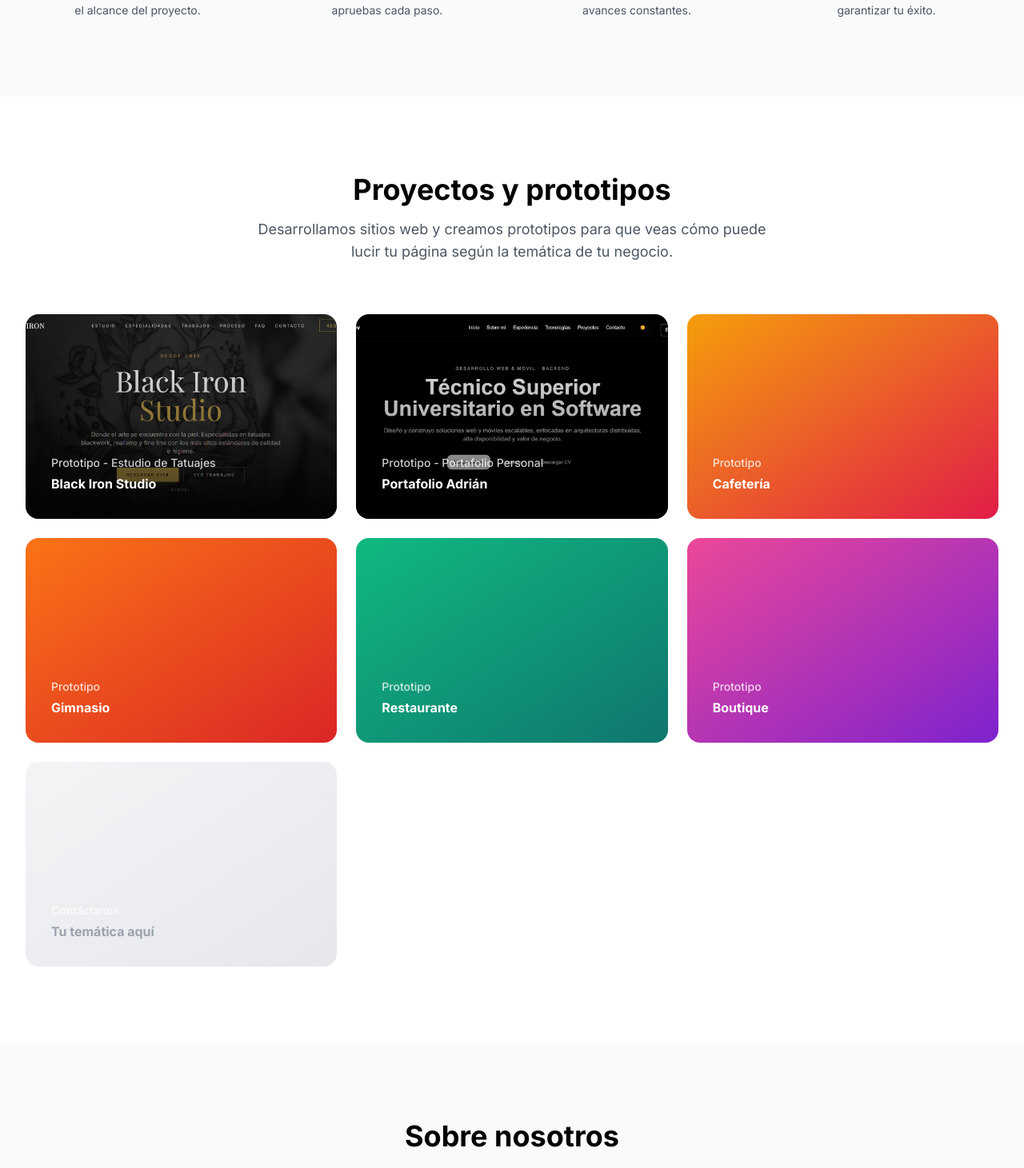
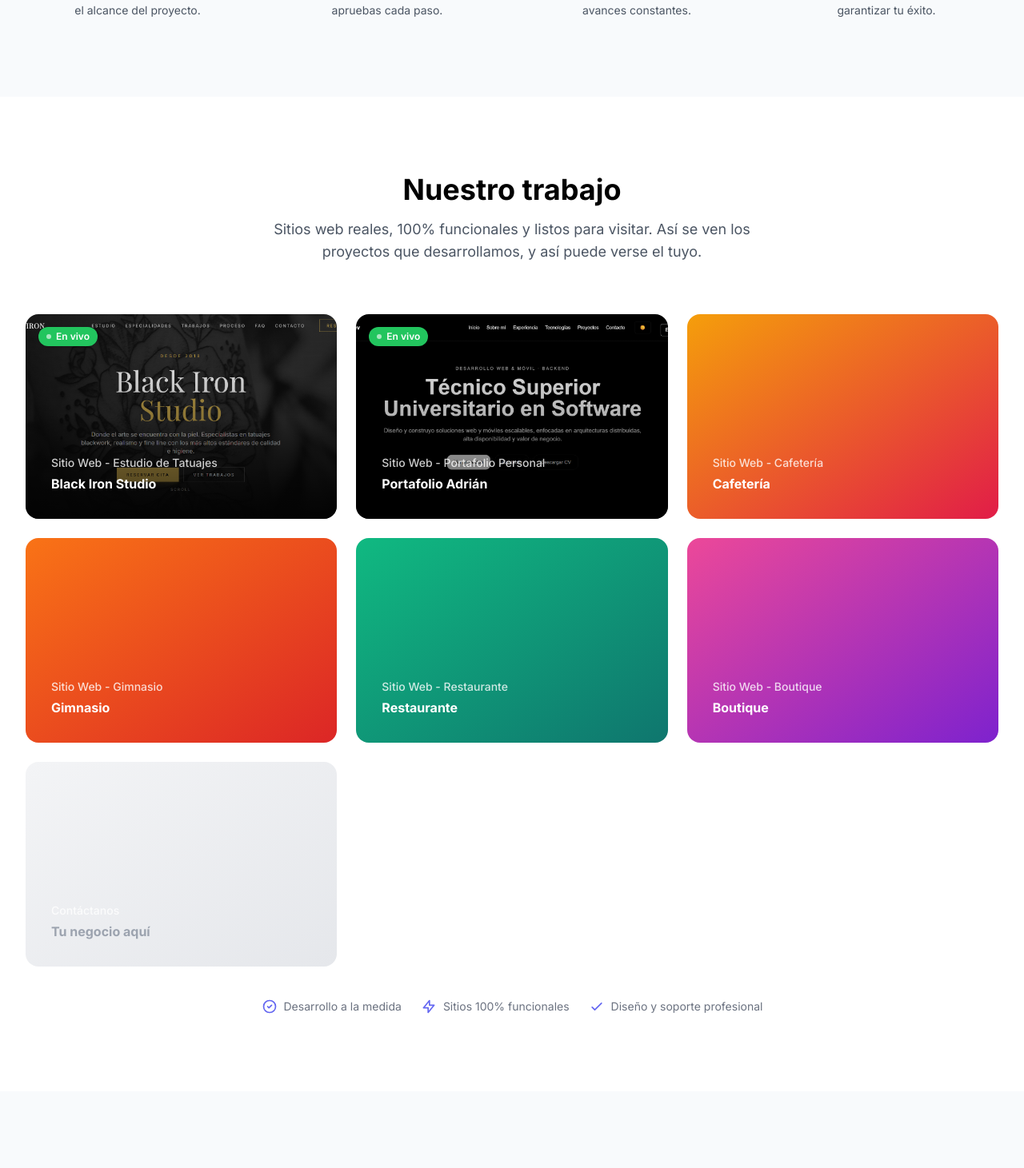
Before and after one commit to uxueadrian/lumma, a React (Vite) app: page / in a window 1280 px wide. Shown: the part 2072-3533 px from the top of the page at 80% size. Built offline with nearby package versions, Linux system fonts and the light colour scheme; no server answers.

Commit message:
feat: present work as delivered sites to build client trust

```diff
--- a/src/components/Projects.jsx
+++ b/src/components/Projects.jsx
@@ -1,38 +1,40 @@
 const projects = [
   {
     title: 'Black Iron Studio',
-    category: 'Prototipo - Estudio de Tatuajes',
+    category: 'Sitio Web - Estudio de Tatuajes',
     link: 'https://estudio-tatuaje-nine.vercel.app/',
     image: '/Black Iron Studio.png',
+    live: true,
   },
   {
     title: 'Portafolio Adrián',
-    category: 'Prototipo - Portafolio Personal',
+    category: 'Sitio Web - Portafolio Personal',
     link: 'https://adrian-dev-portfolio-beta.vercel.app/',
     image: '/Portafolio Adrian.png',
+    live: true,
   },
   {
     title: 'Cafetería',
-    category: 'Prototipo',
+    category: 'Sitio Web - Cafetería',
     bg: 'bg-gradient-to-br from-amber-500 to-rose-600',
   },
   {
     title: 'Gimnasio',
-    category: 'Prototipo',
+    category: 'Sitio Web - Gimnasio',
     bg: 'bg-gradient-to-br from-orange-500 to-red-600',
   },
   {
     title: 'Restaurante',
-    category: 'Prototipo',
+    category: 'Sitio Web - Restaurante',
     bg: 'bg-gradient-to-br from-emerald-500 to-teal-700',
   },
   {
     title: 'Boutique',
-    category: 'Prototipo',
+    category: 'Sitio Web - Boutique',
     bg: 'bg-gradient-to-br from-pink-500 to-purple-700',
   },
   {
-    title: 'Tu temática aquí',
+    title: 'Tu negocio aquí',
     category: 'Contáctanos',
     bg: 'bg-gradient-to-br from-gray-100 to-gray-200 dark:from-slate-700 dark:to-slate-800',
     muted: true,
@@ -44,10 +46,10 @@ export default function Projects() {
     <section id="projects" className="py-24 bg-white dark:bg-slate-900">
       <div className="max-w-7xl mx-auto px-4 sm:px-6 lg:px-8">
         <div className="text-center mb-16">
-          <h2 className="text-3xl sm:text-4xl font-bold text-dark dark:text-white mb-4">Proyectos y prototipos</h2>
+          <h2 className="text-3xl sm:text-4xl font-bold text-dark dark:text-white mb-4">Nuestro trabajo</h2>
           <p className="text-gray-600 dark:text-slate-400 max-w-2xl mx-auto text-lg">
-            Desarrollamos sitios web y creamos prototipos para que veas cómo puede lucir tu
-            página según la temática de tu negocio.
+            Sitios web reales, 100% funcionales y listos para visitar. Así se ven los proyectos
+            que desarrollamos, y así puede verse el tuyo.
           </p>
         </div>
 
@@ -76,6 +78,12 @@ export default function Projects() {
               ) : (
                 <div className="absolute inset-0 bg-black/0 group-hover:bg-black/10 dark:group-hover:bg-white/5 transition-colors" />
               )}
+              {project.live && (
+                <span className="absolute top-4 left-4 z-10 inline-flex items-center gap-1.5 bg-green-500 text-white text-xs font-semibold px-2.5 py-1 rounded-full shadow">
+                  <span className="w-1.5 h-1.5 bg-white rounded-full animate-pulse" />
+                  En vivo
+                </span>
+              )}
               <div className="relative z-10">
                 <span className="text-white/80 text-sm font-medium mb-1 block">
                   {project.category}
@@ -87,6 +95,27 @@ export default function Projects() {
             </a>
           ))}
         </div>
+
+        <div className="mt-10 flex flex-wrap items-center justify-center gap-6 text-sm text-gray-500 dark:text-slate-400">
+          <span className="inline-flex items-center gap-2">
+            <svg className="w-5 h-5 text-thalex-500" fill="none" stroke="currentColor" viewBox="0 0 24 24">
+              <path strokeLinecap="round" strokeLinejoin="round" strokeWidth={2} d="M9 12l2 2 4-4m6 2a9 9 0 11-18 0 9 9 0 0118 0z" />
+            </svg>
+            Desarrollo a la medida
+          </span>
+          <span className="inline-flex items-center gap-2">
+            <svg className="w-5 h-5 text-thalex-500" fill="none" stroke="currentColor" viewBox="0 0 24 24">
+              <path strokeLinecap="round" strokeLinejoin="round" strokeWidth={2} d="M13 10V3L4 14h7v7l9-11h-7z" />
+            </svg>
+            Sitios 100% funcionales
+          </span>
+          <span className="inline-flex items-center gap-2">
+            <svg className="w-5 h-5 text-thalex-500" fill="none" stroke="currentColor" viewBox="0 0 24 24">
+              <path strokeLinecap="round" strokeLinejoin="round" strokeWidth={2} d="M5 13l4 4L19 7" />
+            </svg>
+            Diseño y soporte profesional
+          </span>
+        </div>
       </div>
     </section>
   )
```
